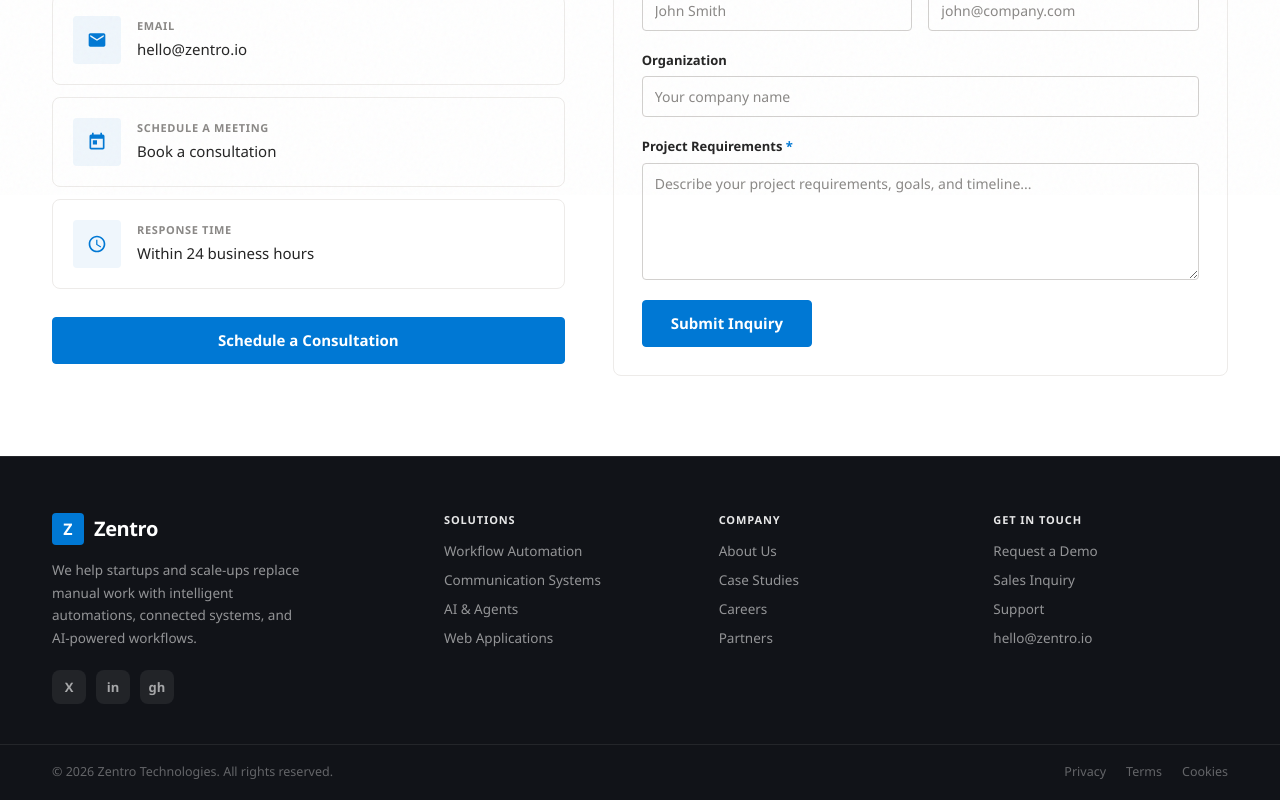
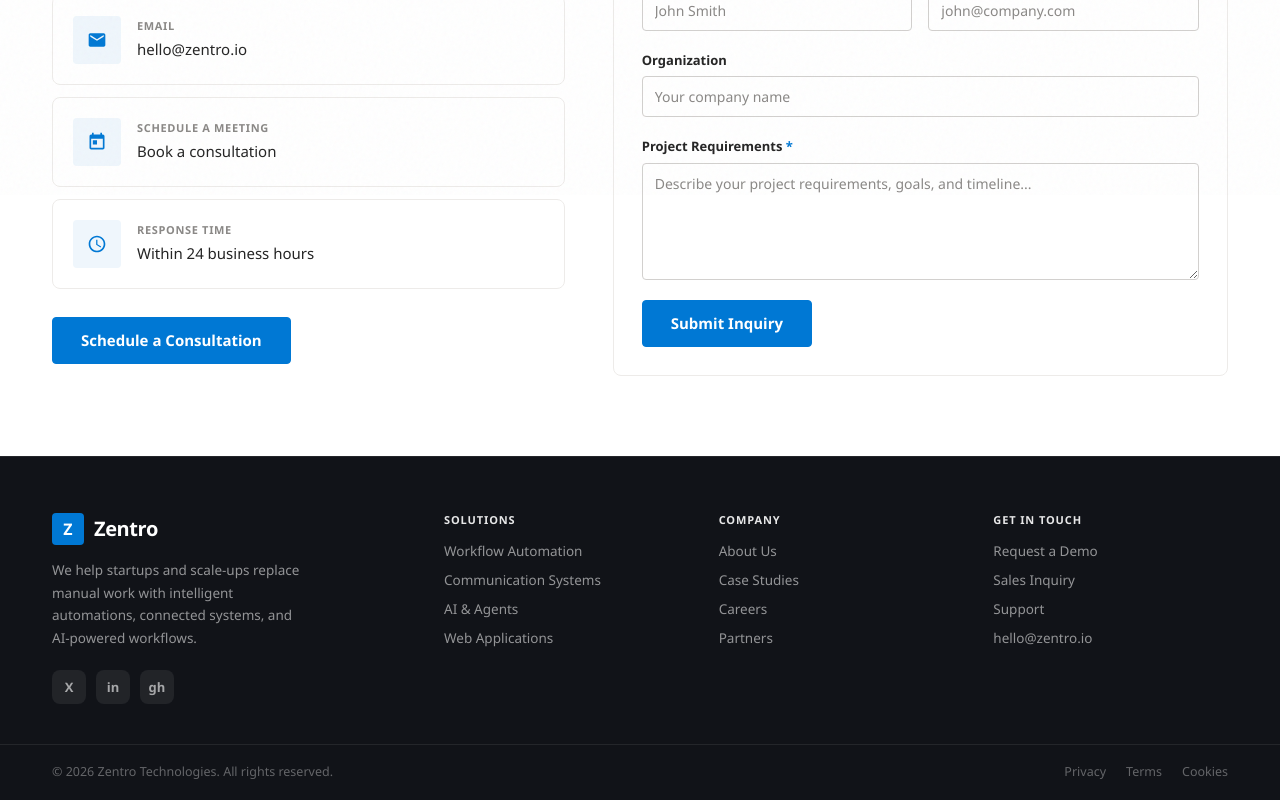
Before and after one commit to mehtab-m/zentroPortfolio, a React (Vite) app: page /contact in a window 1280 px wide. Shown: the part 605-1405 px from the top of the page. Built offline with nearby package versions, Linux system fonts and the light colour scheme; a web font is replaced by a local one.

Commit message:
6th attempt use case

```diff
--- a/src/App.css
+++ b/src/App.css
@@ -1 +1,15 @@
-/* App-level layout — pages handle their own padding */
+/* Per-page fade-in on mount — pure CSS, no animation library blocking rendering */
+.page-transition {
+  animation: pageFadeIn 0.3s ease both;
+}
+
+@keyframes pageFadeIn {
+  from {
+    opacity: 0;
+    transform: translateY(8px);
+  }
+  to {
+    opacity: 1;
+    transform: translateY(0);
+  }
+}
--- a/src/components/MagneticButton.jsx
+++ b/src/components/MagneticButton.jsx
@@ -24,8 +24,17 @@ export default function MagneticButton({ children, className = '', strength = 0.
       onMouseLeave={handleLeave}
       animate={{ x: position.x, y: position.y }}
       transition={{ type: 'spring', stiffness: 200, damping: 18, mass: 0.4 }}
+      // Keep pointer-events on the actual child, not the translated wrapper
+      style={{ display: 'inline-flex' }}
     >
-      {children}
+      {/* Inner element stays at original position for hit-testing */}
+      <motion.div
+        animate={{ x: position.x * 0.3, y: position.y * 0.3 }}
+        transition={{ type: 'spring', stiffness: 200, damping: 18, mass: 0.4 }}
+        style={{ display: 'inline-flex' }}
+      >
+        {children}
+      </motion.div>
     </motion.div>
   )
 }
--- a/src/components/PageTransition.jsx
+++ b/src/components/PageTransition.jsx
@@ -1,22 +1,16 @@
 import { useLocation } from 'react-router-dom'
-import { AnimatePresence, motion } from 'framer-motion'
-import { pageVariants } from '../lib/motion'
 
+// Simple CSS-based page transition.
+// Using a key on the wrapper re-mounts the div on every route change,
+// which re-triggers the CSS pageFadeIn animation.
+// No framer-motion AnimatePresence needed — avoids the production bug
+// where AnimatePresence mode="wait" held children at opacity:0 during
+// the exit phase, permanently preventing animated cards from showing.
 export default function PageTransition({ children }) {
-  const location = useLocation()
-
+  const { pathname } = useLocation()
   return (
-    <AnimatePresence mode="wait">
-      <motion.div
-        key={location.pathname}
-        className="page-transition"
-        variants={pageVariants}
-        initial="initial"
-        animate="animate"
-        exit="exit"
-      >
-        {children}
-      </motion.div>
-    </AnimatePresence>
+    <div key={pathname} className="page-transition">
+      {children}
+    </div>
   )
 }
--- a/src/lib/motion.js
+++ b/src/lib/motion.js
@@ -92,12 +92,11 @@ export const heroStagger = {
 }
 
 export const heroItem = {
-  hidden: { opacity: 0, y: 36, filter: 'blur(8px)' },
+  hidden: { opacity: 0, y: 28 },
   visible: {
     opacity: 1,
     y: 0,
-    filter: 'blur(0px)',
-    transition: { duration: 0.8, ease },
+    transition: { duration: 0.6, ease },
   },
 }
 
```
